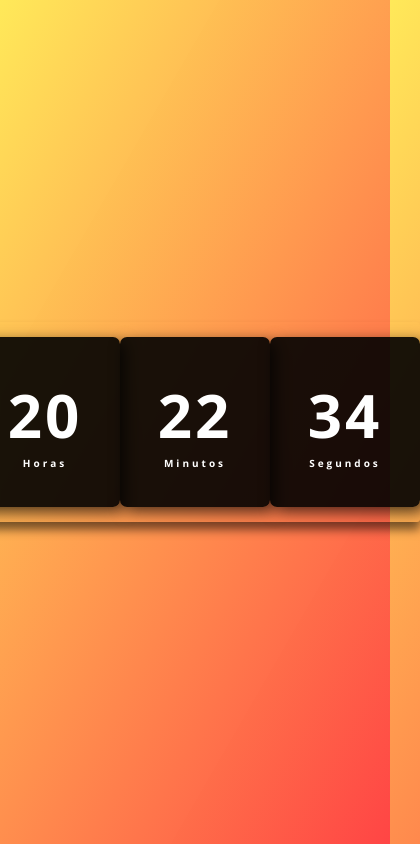
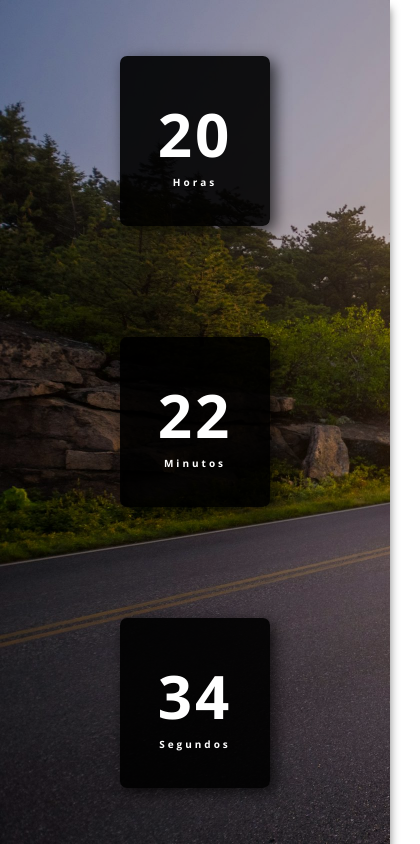
Before and after one commit to LuuizPaes/relogio-digital, a plain HTML site: page index.html in a window 390 px wide. Shown: the whole page, 420 px wide, since content can reach past the window. Drawn offline with nearby package versions, Linux system fonts and the light colour scheme.

Commit message:
alterando imagem de fundo e colocando responsividade para aparelhos celulares

```diff
--- a/assets/css/style.css
+++ b/assets/css/style.css
@@ -7,7 +7,9 @@
 
 body {
     height: 100vh;
-    background: linear-gradient(120deg, #ffe53bd8, #ff2525da);
+    background: url('../bg.jpeg');
+    background-size: cover;
+    backdrop-filter: brightness(80%);
     display: flex;
     align-items: center;
     justify-content: center;
@@ -46,3 +48,23 @@ body {
 .relogio span.tempo {
     font-size: 10px;
 }
+
+@media (max-width: 500px ) {
+    body {
+        min-height: 100%;
+        min-width: 100%;
+    }
+
+    .relogio {
+        display: flex;
+        align-items: center;
+        flex-direction: column;
+        justify-content: space-around;
+        min-height: 100%;
+        min-width: 100%;
+        background: transparent;
+        border-radius: 3px;
+        box-shadow: 0px 8px 10px rgba(0, 0, 0, .5);
+    }
+
+}
```
Also changed, not shown: assets/bg.jpeg (added).
